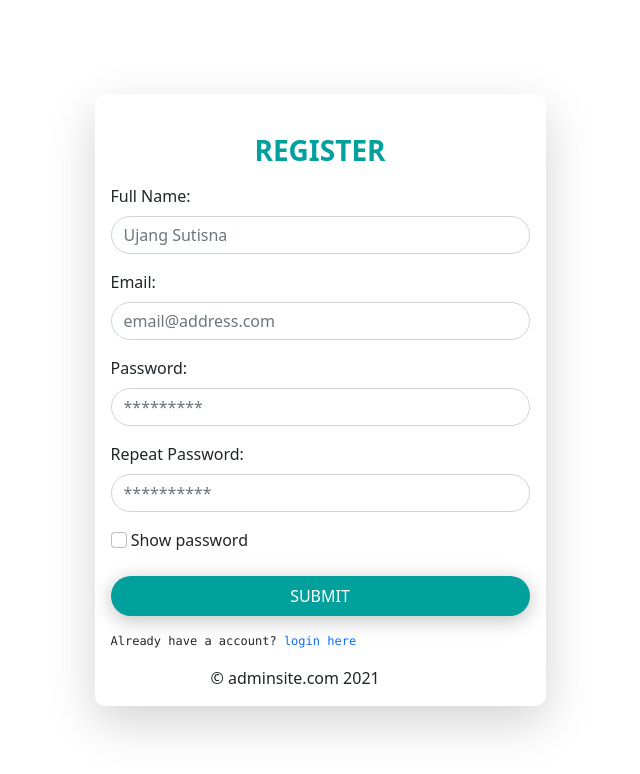
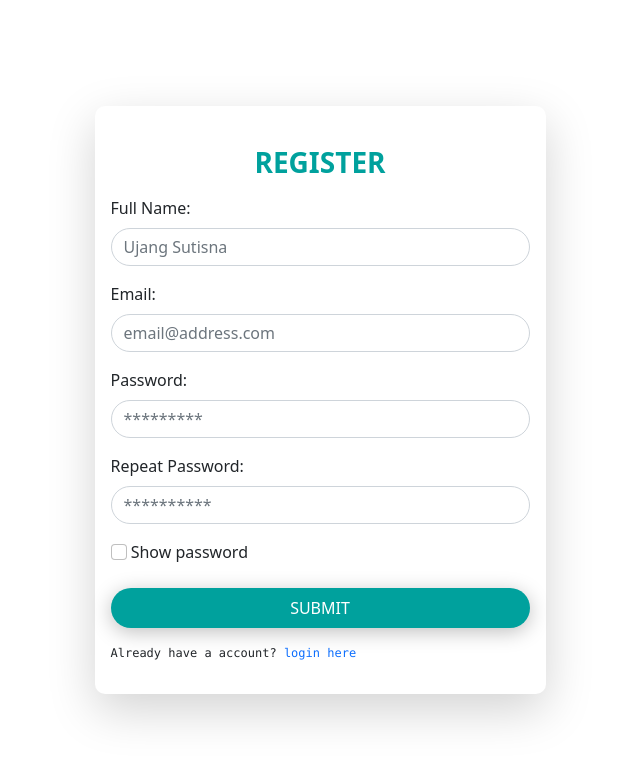
Before and after one commit to ahmadrivaldi-arv/php-native-, a PHP site: page /pages/register/?pesan=1 in a window 1280 px wide. Shown: the top 774 px of the page, without its empty margins (320-960 px from the left). Run offline with PHP 8.4, Linux system fonts and the light colour scheme; data that the repository does not hold is empty.

Commit message:
remove @copyright label

```diff
--- a/pages/register/index.php
+++ b/pages/register/index.php
@@ -104,7 +104,7 @@
 
                         </form>
 
-                        <label for="" class="cpr">&copy; adminsite.com 2021</label>
+                        <!-- <label for="" class="text-center">&copy; adminsite.com 2021</label> -->
                     </div>
                 </div>
             </div>
```
